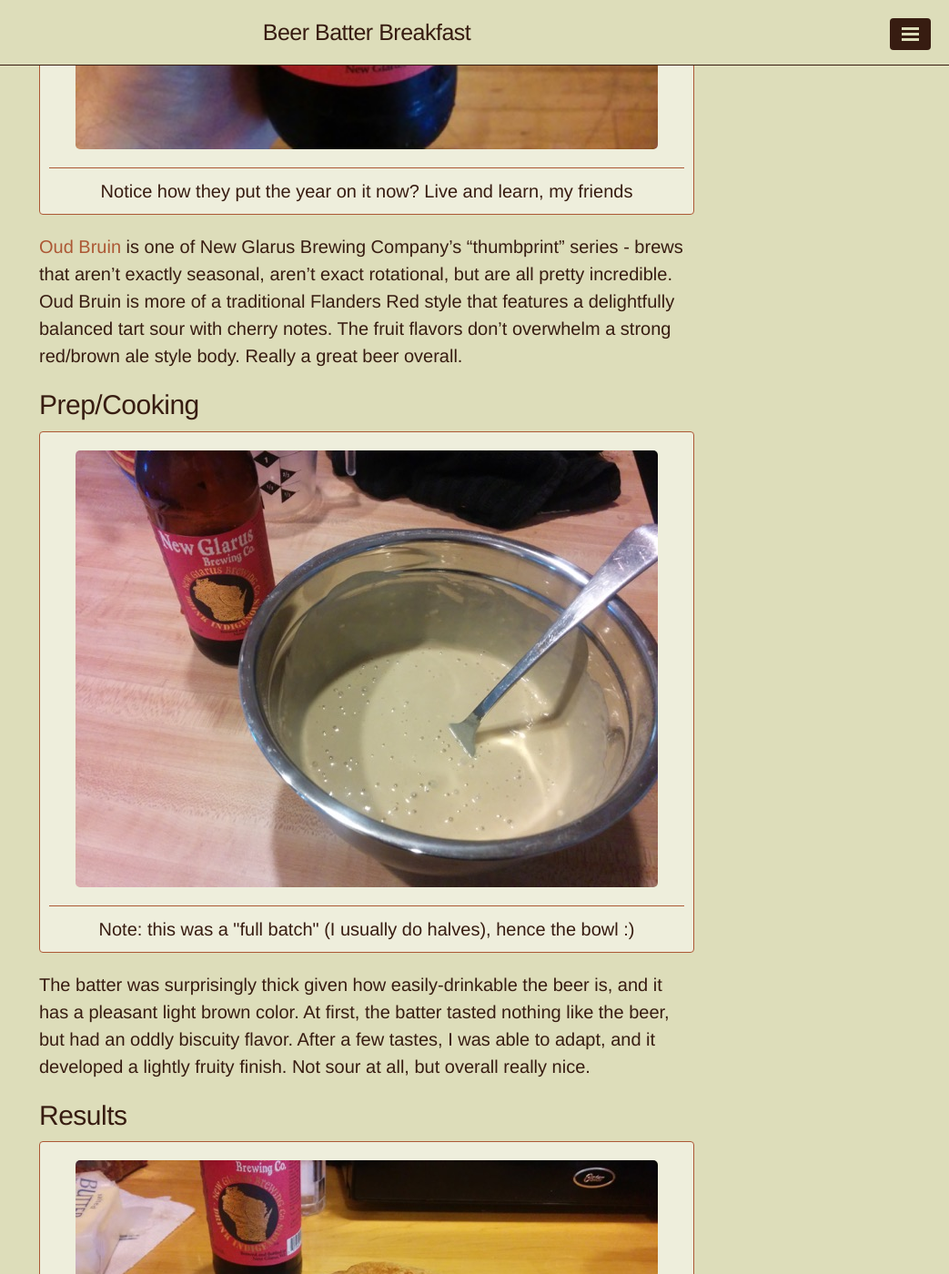
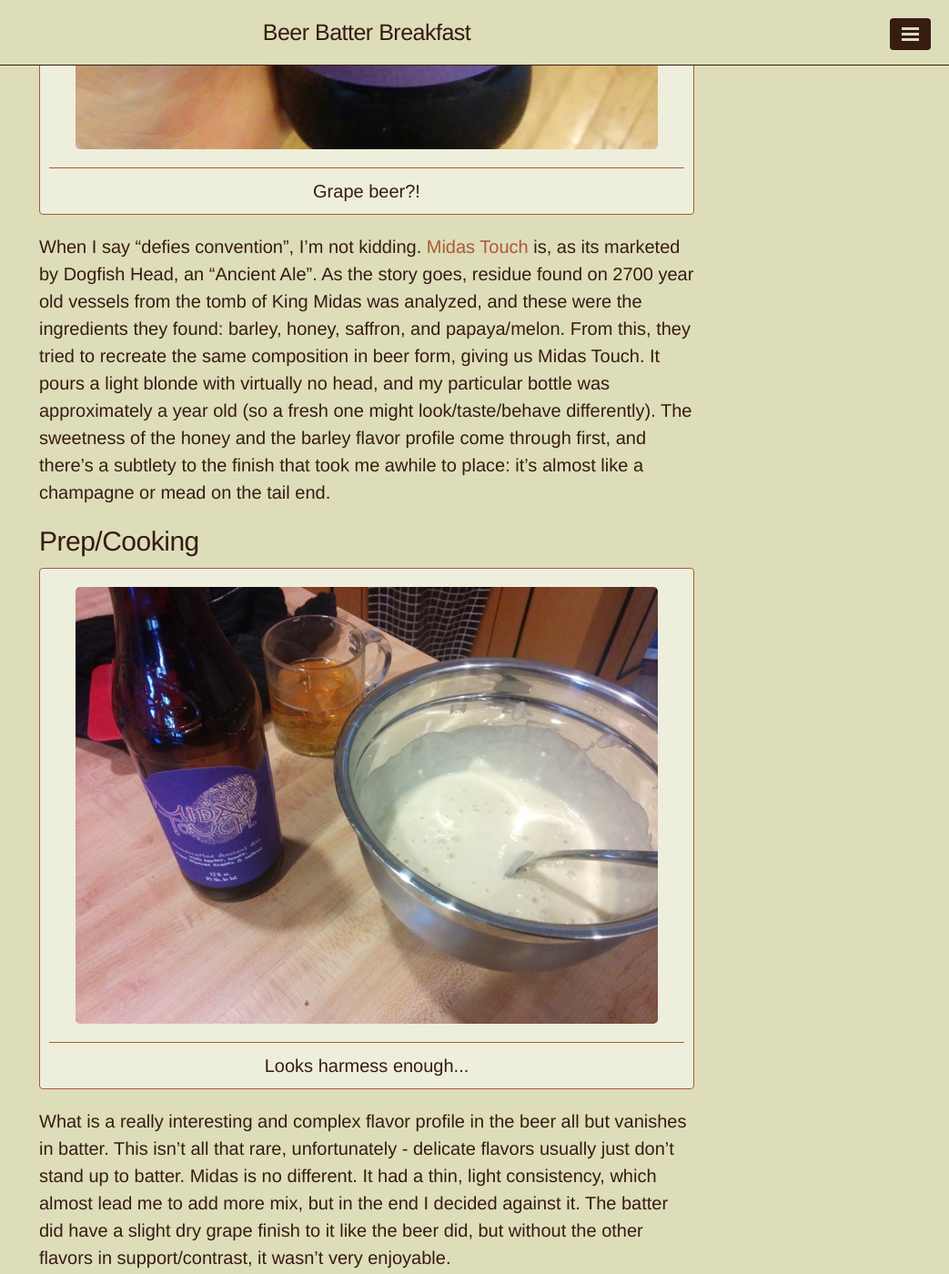
Before and after one commit to bradorego/beerbatterbreakfast, a Jekyll site: the page built from _posts/2016-05-22-midas-touch.md, in a window 1280 px wide and 1400 px high, scrolled down 1107 px. Shown: the whole window at 91% size, without its empty margins (237-1280 px from the left). Built offline with Jekyll 4.4.1, drawn with Linux system fonts in a browser that asks for light colours; some of the changed text lies outside the part shown.

Commit message:
adding midas touch

```diff
--- a/_posts/2016-05-22-midas-touch.md
+++ b/_posts/2016-05-22-midas-touch.md
@@ -1,69 +1,69 @@
 ---
-title: Oud Bruin 2016
+title: Midas Touch
 layout: post
 permalink: "/2016/05/midas-touch"
 date: "2016-05-22 10:27:00"
-categories: [sour ale, oud bruin, thumbprint series, new glarus, wisconsin, new glarus brewing company, sour, vertical]
+categories: [dogfish head brewing company, delaware, ancient ale, honey, saffron, barley, wheat beer]
 author: bradorego
-type: Sour
-brewery: New Glarus
-pancakes: "Yes"
+type: Ancient Ale
+brewery: Dogfish Head
+pancakes: "No"
 syrup: "Yes"
 ---
 
 {% include tldnr.html %}
 
-I always get really excited about verticals on this blog, and we've already had a few (just search "vertical" on the sidebar), but I'm always happy to introduce another. New Glarus's annual sour (though it's no Enigma) has made <a href="/2014/08/oud-bruin.html">one prior appearance</a> on this blog and I was happy to be able to bring it back again this year. Let's see how it fares!
+Dogfish Head is one of those breweries that I probably don't give enough credit to. This is probably due to how popular they are, but also might be because they're known for their IPAs, which I'm known for not liking. Midas Touch is one of those beers that defies convention, though, so in true BBB fashion, I knew I had to make pancakes of it.
 
 <figure class="imageWrap">
-  <a href="{{ site.url }}/assets/full/oud-bruin-2016/beer.jpg">
-    <img src="{{ site.url }}/assets/compressed/oud-bruin-2016/beer.jpg" alt="Notice how they put the year on it now? Live and learn, my friends" />
+  <a href="{{ site.url }}/assets/full/midas-touch/beer.jpg">
+    <img src="{{ site.url }}/assets/compressed/midas-touch/beer.jpg" alt="Grape beer?!" />
   </a>
   <figcaption>
-    Notice how they put the year on it now? Live and learn, my friends
+    Grape beer?!
   </figcaption>
 </figure>
 
-<a href="http://www.newglarusbrewing.com/index.cfm/beers/ourbeers/beer/oud-bruin">Oud Bruin</a> is one of New Glarus Brewing Company's "thumbprint" series - brews that aren't exactly seasonal, aren't exact rotational, but are all pretty incredible. Oud Bruin is more of a traditional Flanders Red style that features a delightfully balanced tart sour with cherry notes. The fruit flavors don't overwhelm a strong red/brown ale style body. Really a great beer overall.
+When I say "defies convention", I'm not kidding. <a href="http://www.dogfish.com/brews-spirits/the-brews/year-round-brews/midas-touch.htm">Midas Touch</a> is, as its marketed by Dogfish Head, an "Ancient Ale". As the story goes, residue found on 2700 year old vessels from the tomb of King Midas was analyzed, and these were the ingredients they found: barley, honey, saffron, and papaya/melon. From this, they tried to recreate the same composition in beer form, giving us Midas Touch. It pours a light blonde with virtually no head, and my particular bottle was approximately a year old (so a fresh one might look/taste/behave differently). The sweetness of the honey and the barley flavor profile come through first, and there's a subtlety to the finish that took me awhile to place: it's almost like a champagne or mead on the tail end.
 
 ## Prep/Cooking
 
 <figure class="imageWrap">
-  <a href="{{ site.url }}/assets/full/oud-bruin-2016/batter.jpg">
-    <img src="{{ site.url }}/assets/compressed/oud-bruin-2016/batter.jpg" alt='Note: this was a "full  (I usually do halves), hence the bowl :)"' />
+  <a href="{{ site.url }}/assets/full/midas-touch/batter.jpg">
+    <img src="{{ site.url }}/assets/compressed/midas-touch/batter.jpg" alt='Looks harmess enough...' />
   </a>
   <figcaption>
-    Note: this was a "full batch" (I usually do halves), hence the bowl :)
+    Looks harmess enough...
   </figcaption>
 </figure>
 
-The batter was surprisingly thick given how easily-drinkable the beer is, and it has a pleasant light brown color. At first, the batter tasted nothing like the beer, but had an oddly biscuity flavor. After a few tastes, I was able to adapt, and it developed a lightly fruity finish. Not sour at all, but overall really nice.
+What is a really interesting and complex flavor profile in the beer all but vanishes in batter. This isn't all that rare, unfortunately - delicate flavors usually just don't stand up to batter. Midas is no different. It had a thin, light consistency, which almost lead me to add more mix, but in the end I decided against it. The batter did have a slight dry grape finish to it like the beer did, but without the other flavors in support/contrast, it wasn't very enjoyable.
 
 ## Results
 
 <figure class="imageWrap">
-  <a href="{{ site.url }}/assets/full/oud-bruin-2016/pancakes.jpg">
-    <img src="{{ site.url }}/assets/compressed/oud-bruin-2016/pancakes.jpg" alt="Consistency ftw" />
+  <a href="{{ site.url }}/assets/full/midas-touch/pancakes.jpg">
+    <img src="{{ site.url }}/assets/compressed/midas-touch/pancakes.jpg" alt="Ancient Pancakes...?" />
   </a>
   <figcaption>
-    Consistency ftw
+    Ancient Pancakes...?
   </figcaption>
 </figure>
 
-My first impression of these pancakes was a wonderful cherry aroma. It was subtle (like all of the fruit flavors have been throughout), but I immediately picked up on it. Flavor-wise, again, at first there wasn't a very strong Oud Bruin-esque flavor, but after a few bites my taste buds adapted and the pancakes developed a wonderful cherry finish to go with a nice malty backbone. Still not sour, but they left a crisp, fresh feeling.
+2700 years in the making, the first thing I noticed was a slight honey aroma, like in a mead. It didn't smell like honey, but as a mead drinker, I recognized it almost immediately. The sweetness and mild herby flavors from the saffron and barley were completely nonexistant, yet that dry grape, champagne/white wine-esque finish was still there. Overall, I was pretty disappointed.
 
 ## The Decision
 
-* Pancakes: Yes. I'm remiss to say make pancakes out of this beer because how good the beer is, but that's not fair to hold it against the pancakes. They were subtle throughout but a really pleasant experience.
-* Syrup: Yes. Something about the sweetness of the syrup finally brought the fruit flavors to the forefront. At the same time, it didn't overpower the pancake flavor. I had exactly one bite that had slight hint of funk to it, but that may've just been my brain substituting associations...
+* Pancakes: No. Midas Touch isn't the rarest beer out there, but considering it's interesting and delightful in liquid form, making pancakes out of this would be a disservice to the beer.
+* Syrup: Yes. That being said, adding syrup certainly improved things. The flavors were all richer overall, and adding syrup brought back a strong honey flavor (whaddayaknow). Still not great, but certainly better.
 
 <figure class="imageWrap">
-  <a href="{{ site.url }}/assets/full/oud-bruin-2016/syrup.jpg">
-    <img src="{{ site.url }}/assets/compressed/oud-bruin-2016/syrup.jpg" alt="Wonderful" />
+  <a href="{{ site.url }}/assets/full/midas-touch/syrup.jpg">
+    <img src="{{ site.url }}/assets/compressed/midas-touch/syrup.jpg" alt="Such a disappointment" />
   </a>
   <figcaption>
-    Wonderful
+    Such a disappointment
   </figcaption>
 </figure>
 
-{% include twitter.html %}
+{% include twitter.html tweetAt=" from @dogfishbeer" %}
```
Also changed, not shown: assets/compressed/midas-touch/batter.jpg (added), assets/compressed/midas-touch/beer.jpg (added), assets/compressed/midas-touch/pancakes.jpg (added), assets/compressed/midas-touch/syrup.jpg (added), 4 other files.
